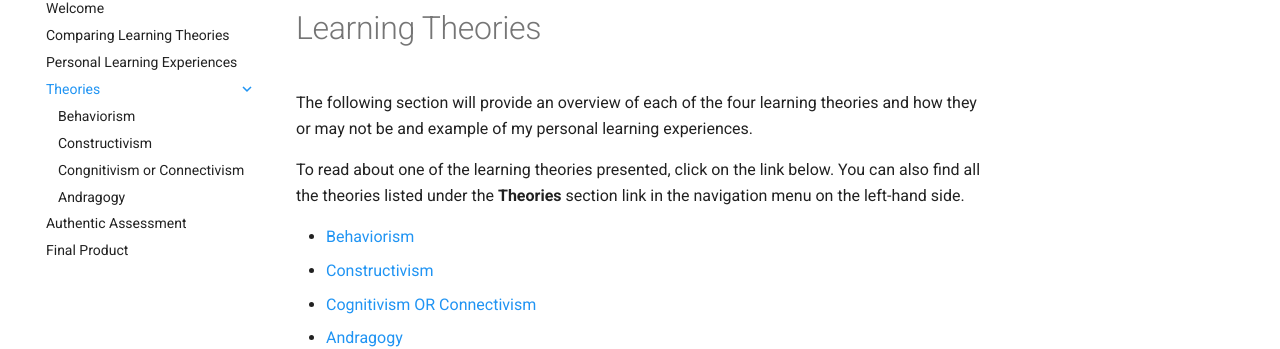
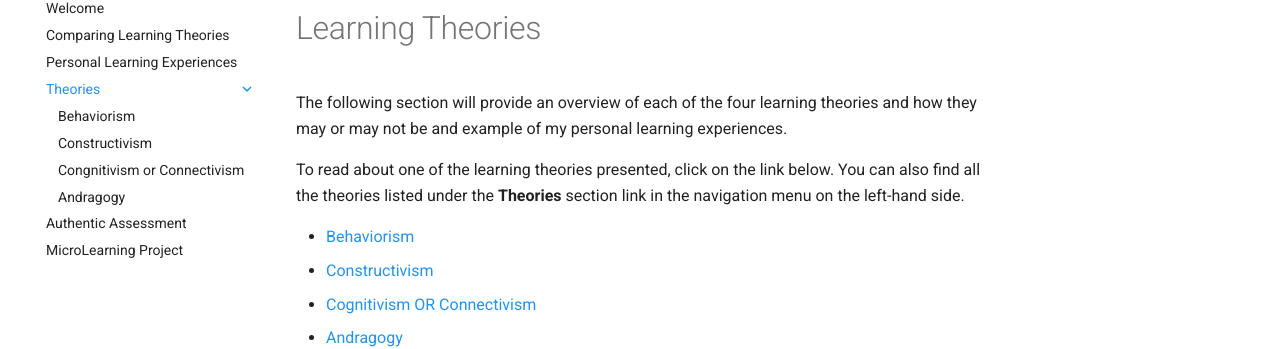
Before and after one commit to schwennjr/IDT, an MkDocs documentation site: the page built from docs/idt100x/theories/index.md, in a window 1280 px wide. Shown: the part 178-527 px from the top of the page. Built offline with MkDocs 1.6.1 and Material for MkDocs 9.7.7, drawn with Linux system fonts in a browser that asks for light colours.

Commit message:
change page name for final project

```diff
--- a/docs/idt100x/theories/index.md
+++ b/docs/idt100x/theories/index.md
@@ -6,7 +6,7 @@ tags:
 
 # Learning Theories
 
-The following section will provide an overview of each of the four learning theories and how they or may not be and example of my personal learning experiences.
+The following section will provide an overview of each of the four learning theories and how they may or may not be and example of my personal learning experiences.
 
 To read about one of the learning theories presented, click on the link below. You can also find all the theories listed under the **Theories** section link in the navigation menu on the left-hand side.
 
--- a/mkdocs.yml
+++ b/mkdocs.yml
@@ -14,7 +14,7 @@ nav:
       - Congnitivism or Connectivism: idt100x/theories/cognitivism.md
       - Andragogy: idt100x/theories/andragogy.md
     - Authentic Assessment: idt100x/authassessment.md
-    - Final Product: idt100x/finalproduct.md
+    - MicroLearning Project: idt100x/microlrnproject.md
   - IDT200x:
     - idt200x/index.md
   - IDT300x:
```
Also changed, not shown: docs/idt100x/authassessment.md (+1 -1 lines), docs/idt100x/microlrnproject.md (renamed from docs/idt100x/finalproduct.md).
